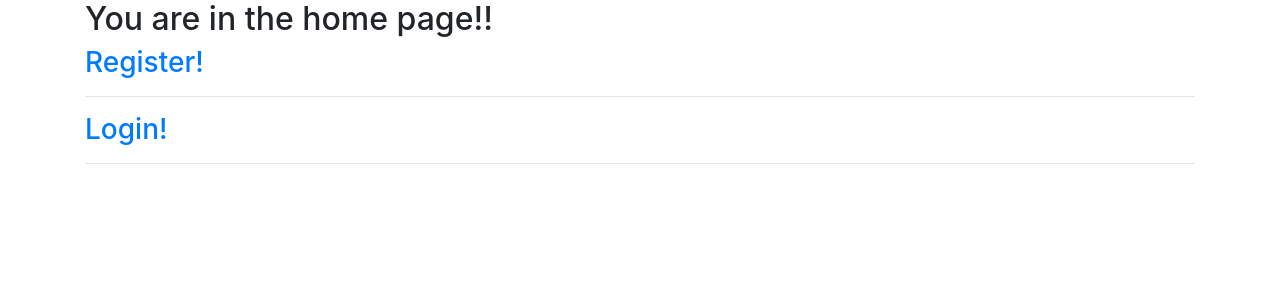
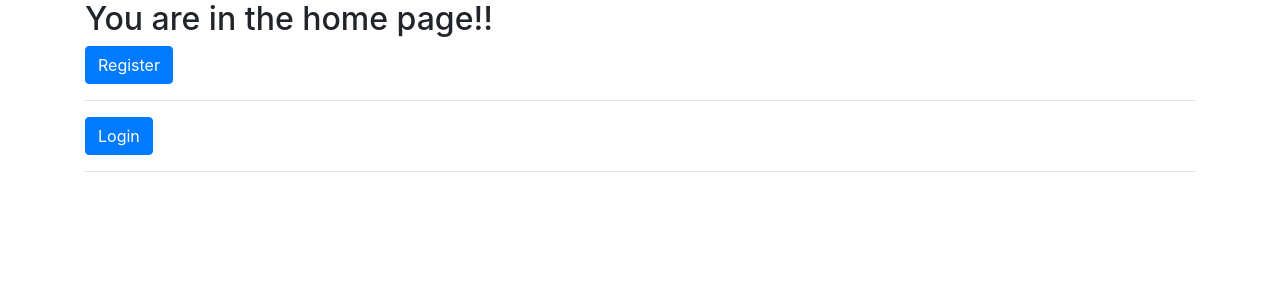
Before and after one commit to s777610/blog-with-mongodb, a Flask app: page / in a window 1280 px wide. Shown: the top 300 px of the page. Run offline with Flask 2, Linux system fonts and the light colour scheme; some libraries are stand-ins or nearby versions.

Commit message:
Adding src

```diff
--- a/src/app.py
+++ b/src/app.py
@@ -13,11 +13,11 @@ app.secret_key = "Wilson"
 def home_template():
     return render_template('home.html')
 
-@app.route('/login')  # www.mysite.com/api/login
+@app.route('/login')
 def login_template():
     return render_template("login.html")
 
-@app.route('/register')  # www.mysite.com/api/register
+@app.route('/register')
 def register_template():
     return render_template("register.html")
 
--- a/src/models/user.py
+++ b/src/models/user.py
@@ -33,7 +33,7 @@ class User(object):
         user = User.get_by_email(email)  # check if user email exist in db, return User object
         if user is not None:
             # check the password
-            return user.password == password
+            return user.password == password  # if password matchs, return True
         return False
 
     @classmethod
--- a/src/templates/base.html
+++ b/src/templates/base.html
@@ -2,7 +2,7 @@
 <html lang="en">
 <head>
     <meta charset="UTF-8">
-    <title>Fancy blog</title>
+    <title>Web blog</title>
     <link href="https://stackpath.bootstrapcdn.com/bootstrap/4.1.0/css/bootstrap.min.css" rel="stylesheet" integrity="sha384-9gVQ4dYFwwWSjIDZnLEWnxCjeSWFphJiwGPXr1jddIhOegiu1FwO5qRGvFXOdJZ4" crossorigin="anonymous">
     <link rel="stylesheet" href="{{ url_for('static', filename='css/main.css') }}"/>
 
--- a/src/templates/home.html
+++ b/src/templates/home.html
@@ -2,9 +2,9 @@
 {% block content %}
 <div class="container">
     <h2>You are in the home page!!</h2>
-    <h3><a href="/register">Register!</a></h3>
+    <a href="/register"><button class="btn btn-primary">Register</button></a>
         <hr>
-    <h3><a href="/login">Login!</a></h3>
+    <a href="/login"><button class="btn btn-primary">Login</button></a>
         <hr>
 </div>
 {% endblock %}
--- a/src/templates/new_blog.html
+++ b/src/templates/new_blog.html
@@ -1,6 +1,7 @@
 {% extends "base.html" %}
 {% block content %}
 <div class="container">
+    <h2>Create a new blog!</h2>
     <form id="new-blog" action="/blogs/new" method="post">
         <div class="form-group">
             <label for="title">Title</label>
--- a/src/templates/user_blogs.html
+++ b/src/templates/user_blogs.html
@@ -7,6 +7,7 @@
         <p>{{ blog.description }}</p>
         <hr>
     {% endfor %}
+    <a href="/blogs/new"><button class="btn btn-primary">Create a New Blog</button></a>
 </div>
 
 {% endblock %}
```
